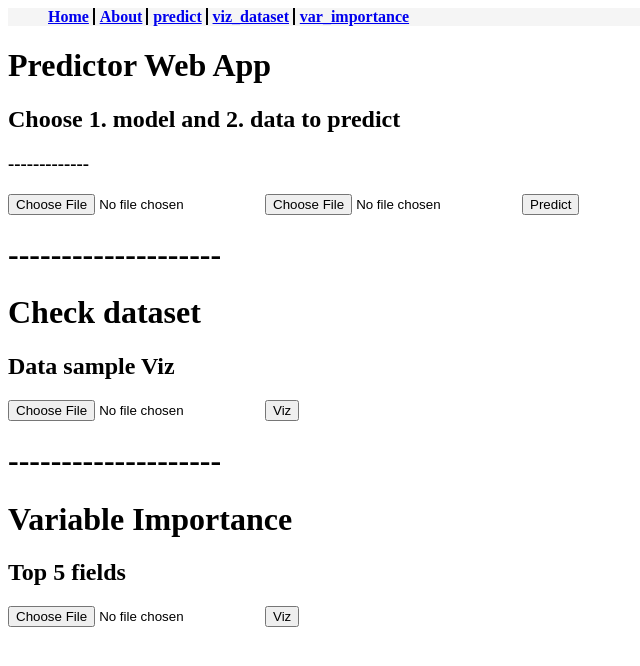
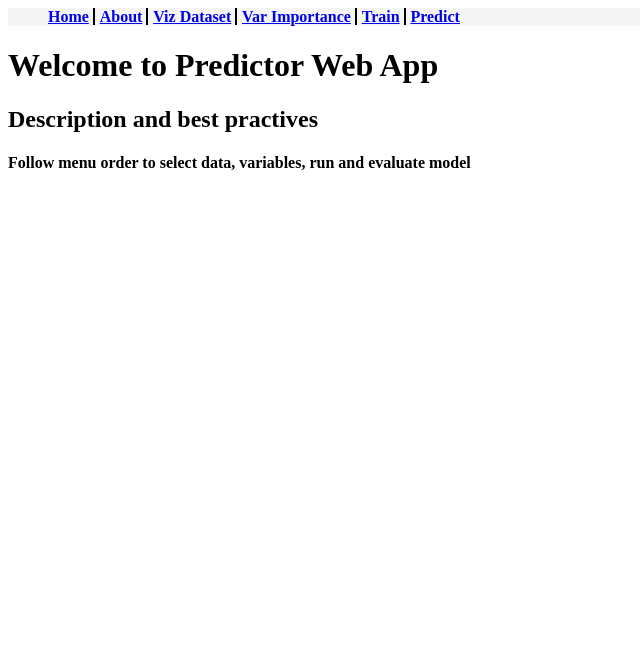
Before and after one commit to pedrocarvalhodev/skyde, a Flask app: page / in a window 1280 px wide. Shown: the top 666 px of the page, without its empty margins (0-640 px from the left). Run offline with Flask 2, Linux system fonts and the light colour scheme; parts of the project's set-up code (start-up, migrations or seed data) failed here and were passed over.

Commit message:
working pages and clean html

```diff
--- a/app.py
+++ b/app.py
@@ -19,6 +19,14 @@ def index():
 def about():
     return flask.render_template('about.html')
 
+@app.route('/train/')
+def train():
+    return flask.render_template('train.html')
+
+@app.route('/evaluate/')
+def evaluate():
+    return flask.render_template('evaluate.html')
+
 @app.route('/predict/')
 def predict():
     return flask.render_template('predict.html')
@@ -31,7 +39,32 @@ def viz_dataset():
 def var_importance():
     return flask.render_template('var_importance.html')
 
-@app.route('/predict/predict', methods=['POST'])
+
+@app.route('/train', methods=['POST'])
+def run_model_train():
+	if request.method=='POST':
+		data_file = request.files['dataset']
+		data = data_file.read()
+		data = pd.read_csv(io.BytesIO(data), encoding='utf-8', sep=",")
+		#data = data.head()
+		## model_pipeline (train.csv) -> download pickle model
+
+		return render_template('train.html',  tables=[data.to_html(classes='data')], titles=data.columns.values)
+
+
+@app.route('/evaluate', methods=['POST'])
+def evaluate_model():
+	if request.method=='POST':
+		data_file = request.files['dataset']
+		data = data_file.read()
+		data = pd.read_csv(io.BytesIO(data), encoding='utf-8', sep=",")
+		#data = data.head()
+		## model_pipeline (train.csv) -> download pickle model
+
+		return render_template('evaluate.html',  tables=[data.to_html(classes='data')], titles=data.columns.values)
+
+
+@app.route('/predict', methods=['POST'])
 def make_prediction():
 	if request.method=='POST':
 		# 1. Get data from request
@@ -58,10 +91,10 @@ def make_prediction():
 		print(output_path, prediction_output.head())
 
 		# 3. Render results from prediction method
-		return render_template('index.html', label="Prediction processed. Check folder for results.")
+		return render_template('predict.html', label="Prediction processed. Check folder for results.")
 
 
-@app.route('/viz_dataset/viz_dataset', methods=['POST'])
+@app.route('/viz_dataset', methods=['POST'])
 def get_viz_dataset():
 	if request.method=='POST':
 		data_file = request.files['dataset']
@@ -72,7 +105,7 @@ def get_viz_dataset():
 		return render_template('index.html',  tables=[data.to_html(classes='data')], titles=data.columns.values)
 
 
-@app.route('/var_importance/var_importance', methods=['POST'])
+@app.route('/var_importance', methods=['POST'])
 def get_var_importance():
 	if request.method=='POST':
 		data_file = request.files['dataset']
--- a/templates/index.html
+++ b/templates/index.html
@@ -12,34 +12,9 @@
   {% block content %}
   <div class="about">
 
-    <h1>Predictor Web App</h1>
-    <h2>Choose 1. model and 2. data to predict</h2>
-	<h3>-------------</h3>
-    <form action="/predict" method="post" enctype="multipart/form-data">
-      <input type="file" accept=".pk" name="model" value="Upload model">
-      <input type="file" accept=".csv" name="dataset" value="Upload dataset">
-      <input type="submit" value="Predict"> {% if label %} {{ label }} {% endif %}
-    </form>
-
-    <h1>--------------------</h1>
-
-    <h1>Check dataset</h1>
-    <h2>Data sample Viz</h2>
-    <form action="/viz_dataset" method="post" enctype="multipart/form-data">
-    <input type="file" accept=".csv" name="dataset" value="Upload dataset">
-    <input type="submit" value="Viz"> {% for table in tables %} {{titles[loop.index]}} {{ table|safe }} {% endfor %}
-    </form>
-
-    <h1>--------------------</h1>
-
-    <h1>Variable Importance</h1>
-    <h2>Top 5 fields</h2>
-    <form action="/var_importance" method="post" enctype="multipart/form-data">
-    <input type="file" accept=".csv" name="dataset" value="Upload dataset">
-
-    <input type="submit" value="Viz"> {% for table in tables %} {{titles[loop.index]}} {{ table|safe }} {% endfor %}
-
-    </form>
+    <h1>Welcome to Predictor Web App</h1>
+    <h2>Description and best practives</h2>
+    <h4>Follow menu order to select data, variables, run and evaluate model</h4>
 
     </div>
     {% endblock %}
--- a/templates/layout.html
+++ b/templates/layout.html
@@ -16,9 +16,10 @@
           <ul id="list">
             <li class="horizontal first"><a href="{{ url_for('index') }}">Home</a></li>
             <li class="horizontal"><a href="{{ url_for('about') }}">About</a></li>
-            <li class="horizontal"><a href="{{ url_for('predict') }}">predict</a></li>
-            <li class="horizontal"><a href="{{ url_for('viz_dataset') }}">viz_dataset</a></li>
-            <li class="horizontal"><a href="{{ url_for('var_importance') }}">var_importance</a></li>
+            <li class="horizontal"><a href="{{ url_for('viz_dataset') }}">Viz Dataset</a></li>
+            <li class="horizontal"><a href="{{ url_for('var_importance') }}">Var Importance</a></li>
+            <li class="horizontal"><a href="{{ url_for('train') }}">Train</a></li>
+            <li class="horizontal"><a href="{{ url_for('predict') }}">Predict</a></li>
           </ul>
         </nav></strong>
 
--- a/templates/predict.html
+++ b/templates/predict.html
@@ -13,9 +13,9 @@
 
     <div class="predict">
 
-    <h1>Predictor Web App</h1>
+    <h1>Predict target</h1>
     <h2>Choose 1. model and 2. data to predict</h2>
-	<h3>-------------</h3>
+	  <h3>-------------</h3>
     <form action="/predict" method="post" enctype="multipart/form-data">
       <input type="file" accept=".pk" name="model" value="Upload model">
       <input type="file" accept=".csv" name="dataset" value="Upload dataset">
```
Also changed, not shown: templates/evaluate.html (added, +29 -0 lines), templates/train.html (added, +29 -0 lines).
